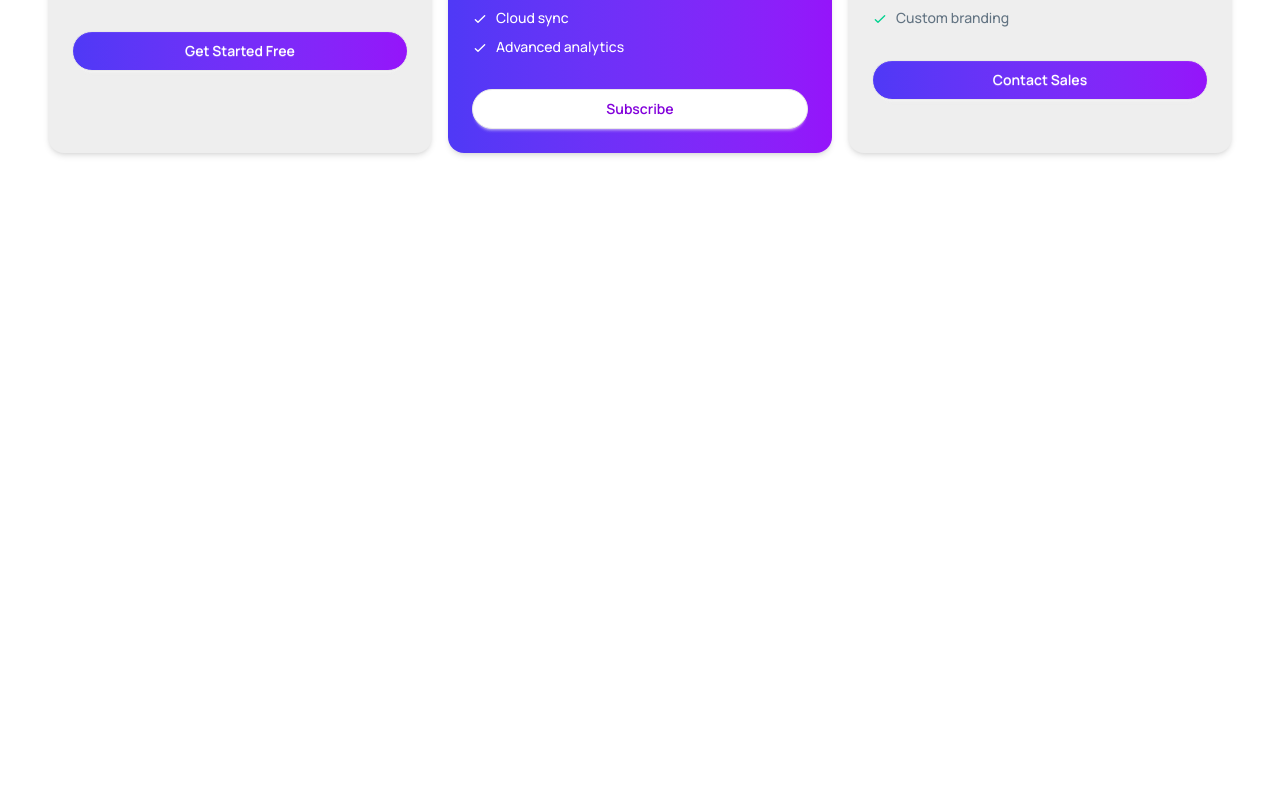
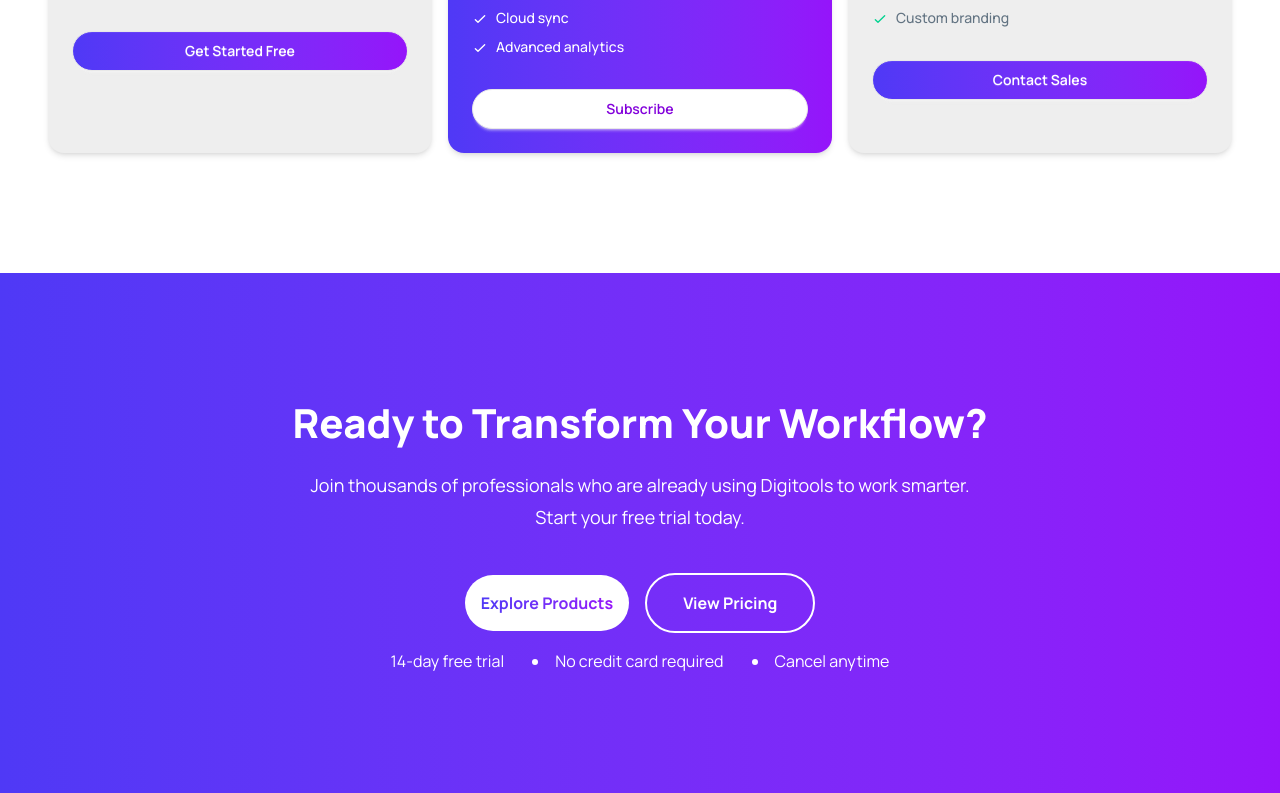
Before and after one commit to MdMonerujammanMunna/DigiTools-Platform, a React (Vite) app: page / in a window 1280 px wide. Shown: the part 4455-5248 px from the top of the page. Before the commit the page ends 4728 px from the top, so only its background shows below. Built offline with nearby package versions, Linux system fonts and the light colour scheme.

Commit message:
add WorkFlow section

```diff
--- a/src/App.jsx
+++ b/src/App.jsx
@@ -6,6 +6,7 @@ import Star from './component/Star/Star'
 import DigitalTool from './component/DigitalTool/DigitalTool'
 import Steps from './component/Steps/Steps'
 import Simple from './component/Simple prices/Simple'
+import Workflow from './component/Workflow/Workflow'
 import { use, useState } from 'react'
 
 const FeathData = fetch("/Data.json").then(res => res.json())
@@ -18,8 +19,9 @@ function App() {
       <HeroBanner></HeroBanner>
       <Star></Star>
       <DigitalTool PromisesData={PromisesData} SelectCard={SelectCard} setSelectCard={setSelectCard}></DigitalTool>
-       <Steps></Steps>
-         <Simple></Simple>
+      <Steps></Steps>
+      <Simple></Simple>
+      <Workflow />
     </>
   )
 }
--- /dev/null
+++ b/src/component/Workflow/Workflow.jsx
@@ -0,0 +1,30 @@
+import React from 'react';
+
+const Workflow = () => {
+    return (
+        <>
+            <div className="flex justify-center items-center flex-col bg-linear-to-r from-[#4f39f6] to-[#9514fa] py-30 text-white">
+                <h1 className="text-[40px] font-black">Ready to Transform Your Workflow?</h1>
+                <p className="pt-4 text-[18px] leading-8 text-center">
+                    Join thousands of professionals who are already using Digitools to work smarter. <br />Start your free trial today.
+                </p>
+                <div className="flex items-center mt-10">
+                    <div className="px-4 py-4 rounded-full bg-white mr-4">
+                        <button className=" font-bold text-transparent bg-clip-text bg-linear-to-r from-[#4f39f6] to-[#9514fa]"><a href="#">Explore Products</a>
+                        </button>
+                    </div>
+                    <button className=" font-bold border-2 px-9 py-4 rounded-full">
+                        <a href="#">View Pricing</a>
+                    </button>
+                </div>
+                <div className="flex items-center gap-2 mt-4">
+                    <li className='list-none mr-5'>14-day free trial</li>
+                    <li className='mr-5'>No credit card required</li>
+                    <li>Cancel anytime</li>
+                </div>
+            </div >
+        </>
+    );
+};
+
+export default Workflow;
```
